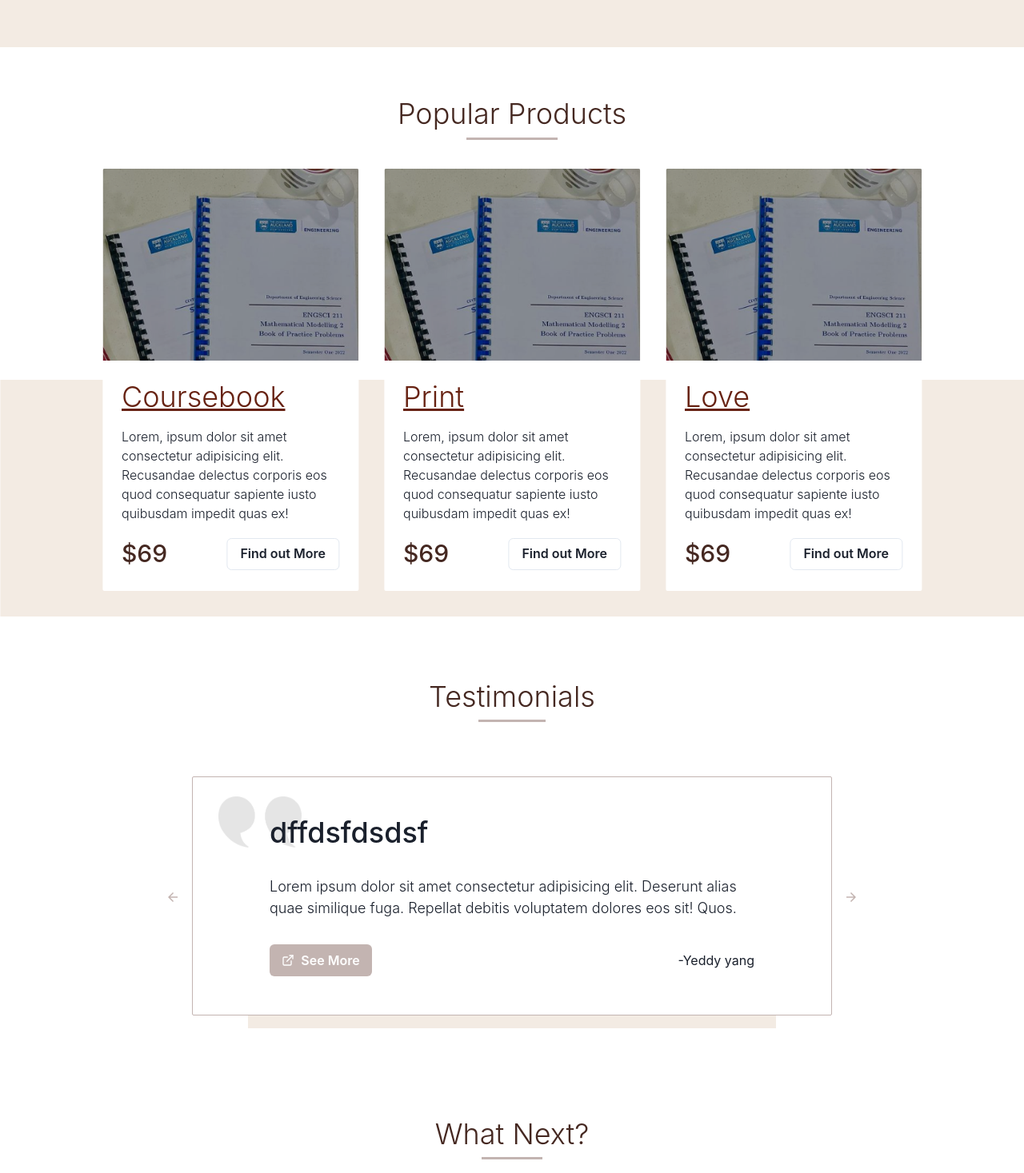
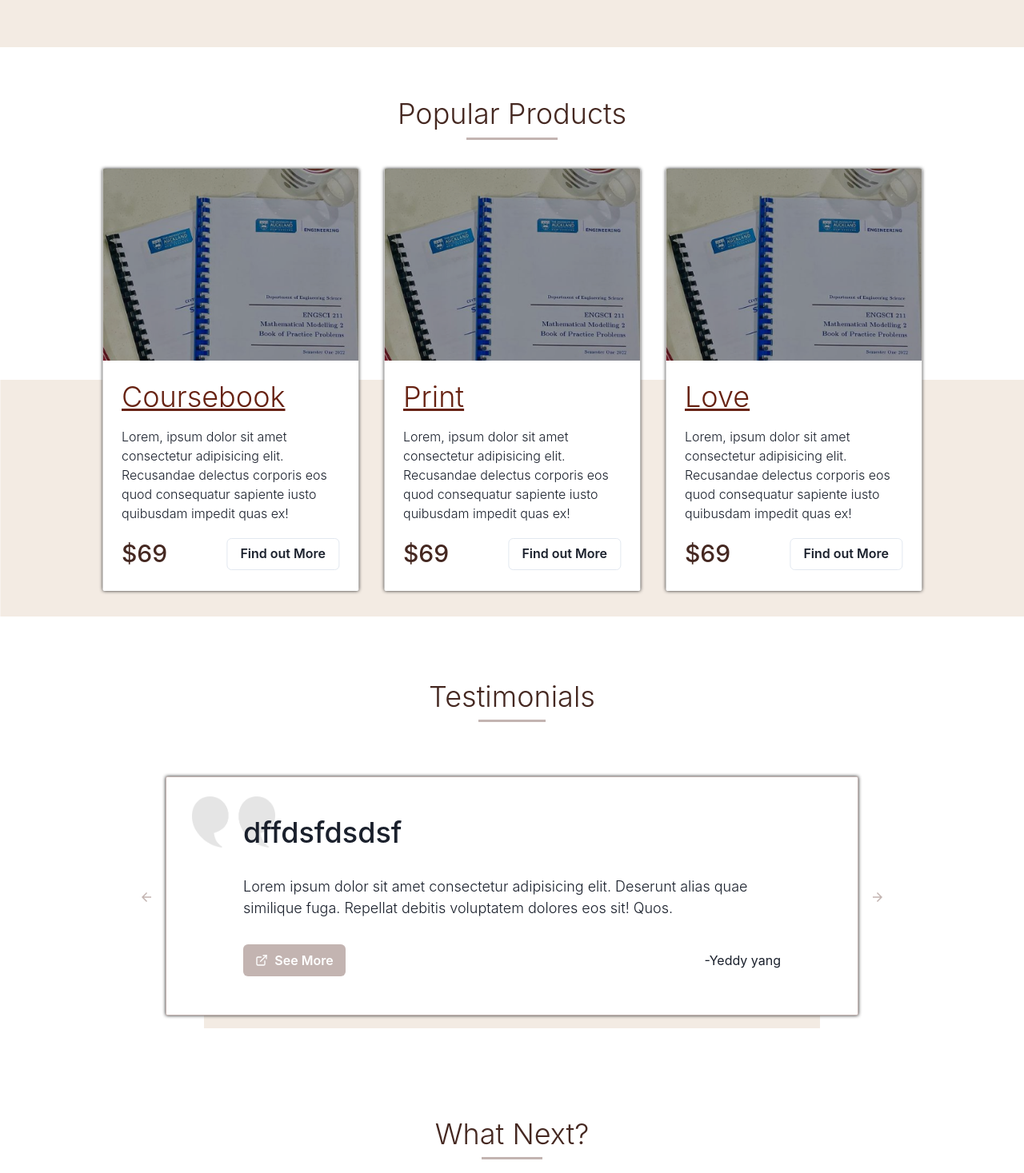
Before and after one commit to choden-dev/PrimalPrinting, a Next.js app: page / in a window 1280 px wide. Shown: the part 1221-2688 px from the top of the page at 80% size. Built offline with nearby package versions, Linux system fonts and the light colour scheme.

Commit message:
updated testimonial div styling

```diff
--- a/components/descriptioncard/DescriptionCard.tsx
+++ b/components/descriptioncard/DescriptionCard.tsx
@@ -29,7 +29,7 @@ export default function DescriptionCard({ name, description }: Props) {
             backgroundColor="white"
             gap="0.5rem"
             position="relative"
-            boxShadow="0 0 2px rgb(33,33,33)"
+            boxShadow="0 0 4px rgb(33,33,33)"
             transition="transform 0.5s, box-shadow 0.5s"
             zIndex="999"
             _hover={{
--- a/components/productcard/ProductCard.tsx
+++ b/components/productcard/ProductCard.tsx
@@ -24,6 +24,7 @@ export default function ProductCard({ productName, productPrice, productDescript
             minW="15rem"
             maxW="20rem"
             overflow="hidden"
+            boxShadow="0 0 4px rgb(33,33,33)"
             borderRadius="sm"
             height="fit-content"
             backgroundColor="white"
--- a/components/testimonialcard/TestimonialCard.tsx
+++ b/components/testimonialcard/TestimonialCard.tsx
@@ -16,7 +16,7 @@ type Props = {
 export default function TestimonialCard({ toDisplay }: Props) {
     return (
         <Box
-            maxWidth="800px"
+            maxWidth="1300px"
             display="flex"
             flexDir="column"
             justifyContent="center"
@@ -29,12 +29,14 @@ export default function TestimonialCard({ toDisplay }: Props) {
             borderColor="brown.200"
             padding="2rem"
             borderRadius="sm"
+            boxShadow="0 0 4px rgb(33,33,33)"
         >
             <Box
                 padding={{ base: "1rem", lg: "1rem 4rem" }}
                 display="flex"
                 flexDir="column"
                 gap="2rem"
+                maxWidth="800px"
             >
                 <Image
                     position="absolute"
--- a/pages/index.tsx
+++ b/pages/index.tsx
@@ -121,7 +121,7 @@ const Home: NextPage = () => {
           padding="3rem 0">
           <TestimonialDiv />
         </Box>
-        <Box position="absolute" bottom="5rem" zIndex="-1" width="60%" height="10%" bg="brown.100" />
+        <Box position="absolute" bottom="5rem" zIndex="-1" width="70%" height="10%" bg="brown.100" />
 
       </Box>
 
```
